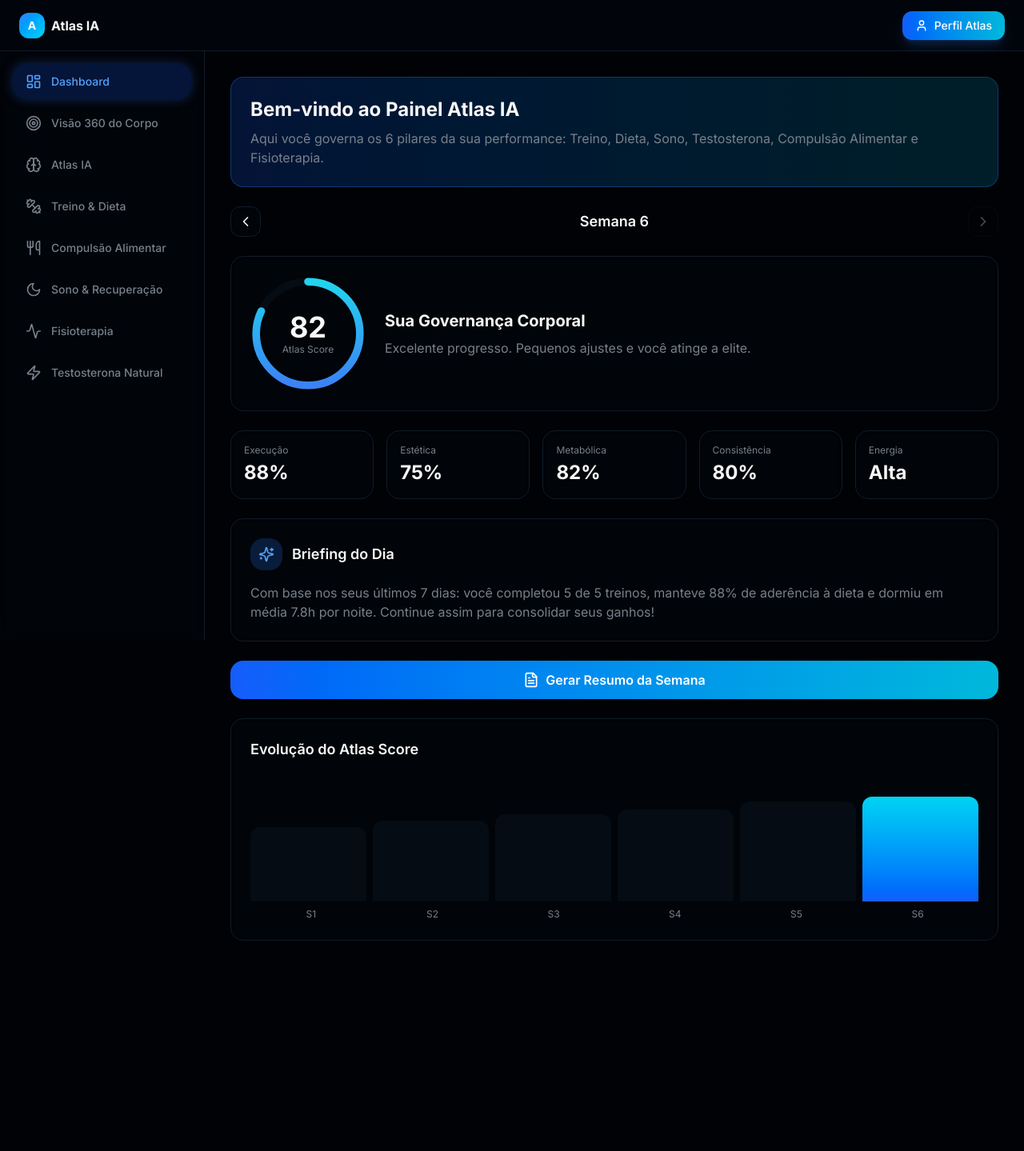
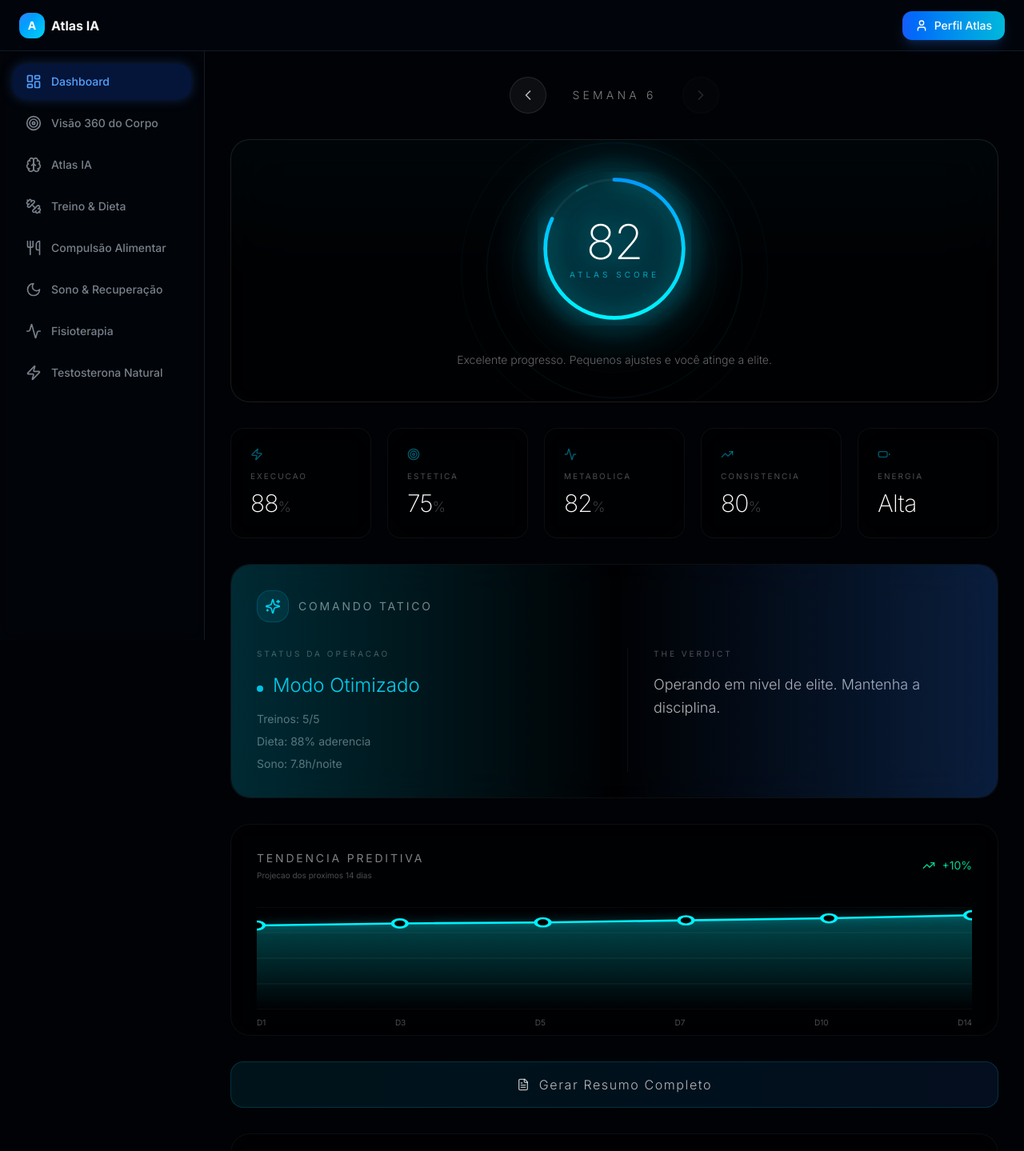
Before and after one commit to alexluciofilho7-cmyk/ATLAS-AI, a Next.js app: page /app in a window 1280 px wide. Shown: the top 1439 px of the page at 80% size. Before the commit the page ends 1208 px from the top, so only its background shows below. Built offline with nearby package versions, Linux system fonts and the light colour scheme.

Commit message:
refactor: update DashboardView with futuristic elite aesthetic
Implement Tesla/SpaceX style UI with holographic elements, 3D hover effects, and old money digital theme.

Co-authored-by: null <248574290+alexluciofilho7-cmyk@users.noreply.github.com>

```diff
--- a/app/app/page.tsx
+++ b/app/app/page.tsx
@@ -1,4 +1,8 @@
 "use client"
+
+import React from "react"
+
+import { useEffect } from "react"
 
 import { useCallback } from "react"
 
@@ -36,6 +40,7 @@ import {
   Coffee,
   Wine,
   Award,
+  Battery,
 } from "lucide-react"
 import {
   useAtlasData,
@@ -233,6 +238,8 @@ function DashboardView() {
   const { currentWeekMetrics } = useAtlasData()
   const [weekIndex, setWeekIndex] = useState(mockWeeks.length - 1)
   const [showSummary, setShowSummary] = useState(false)
+  const [animatedScore, setAnimatedScore] = useState(0)
+  const [hoveredCard, setHoveredCard] = useState<string | null>(null)
 
   const currentWeek = mockWeeks[weekIndex]
   const canGoPrev = weekIndex > 0
@@ -241,169 +248,361 @@ function DashboardView() {
   const circumference = 2 * Math.PI * 54
   const strokeDashoffset = circumference - (currentWeek.atlasScore / 100) * circumference
 
+  // Animate score from 0 to target
+  useEffect(() => {
+    setAnimatedScore(0)
+    const target = currentWeek.atlasScore
+    const duration = 1500
+    const steps = 60
+    const increment = target / steps
+    let current = 0
+    const timer = setInterval(() => {
+      current += increment
+      if (current >= target) {
+        setAnimatedScore(target)
+        clearInterval(timer)
+      } else {
+        setAnimatedScore(Math.floor(current))
+      }
+    }, duration / steps)
+    return () => clearInterval(timer)
+  }, [currentWeek.atlasScore, weekIndex])
+
+  // 14-day predictive data
+  const predictiveData = [
+    { day: 1, score: currentWeek.atlasScore },
+    { day: 3, score: currentWeek.atlasScore + 2 },
+    { day: 5, score: currentWeek.atlasScore + 3 },
+    { day: 7, score: currentWeek.atlasScore + 5 },
+    { day: 10, score: currentWeek.atlasScore + 7 },
+    { day: 14, score: Math.min(currentWeek.atlasScore + 10, 100) },
+  ]
+
+  // 3D tilt effect handler
+  const handleMouseMove = (e: React.MouseEvent<HTMLDivElement>, cardId: string) => {
+    if (hoveredCard !== cardId) return
+    const card = e.currentTarget
+    const rect = card.getBoundingClientRect()
+    const x = e.clientX - rect.left
+    const y = e.clientY - rect.top
+    const centerX = rect.width / 2
+    const centerY = rect.height / 2
+    const rotateX = (y - centerY) / 10
+    const rotateY = (centerX - x) / 10
+    card.style.transform = `perspective(1000px) rotateX(${rotateX}deg) rotateY(${rotateY}deg) translateZ(10px)`
+  }
+
+  const handleMouseLeave = (e: React.MouseEvent<HTMLDivElement>) => {
+    e.currentTarget.style.transform = 'perspective(1000px) rotateX(0deg) rotateY(0deg) translateZ(0px)'
+    setHoveredCard(null)
+  }
+
+  const getVerdict = () => {
+    if (currentWeek.dietAdherence < 70) return "Sua dieta precisa de atenção imediata. Sem ela, treino vira cardio."
+    if (currentWeek.avgSleepHours < 7) return "Sono abaixo do ideal. Recuperacao comprometida = ganhos perdidos."
+    if (currentWeek.executionRate < 80) return "Execucao inconsistente. Compromisso nao e negociavel."
+    return "Operando em nivel de elite. Mantenha a disciplina."
+  }
+
+  const getOperationMode = () => {
+    if (currentWeek.atlasScore >= 85) return { mode: "Modo Atleta", color: "text-emerald-400" }
+    if (currentWeek.atlasScore >= 70) return { mode: "Modo Otimizado", color: "text-cyan-400" }
+    if (currentWeek.atlasScore >= 50) return { mode: "Modo Recuperacao", color: "text-amber-400" }
+    return { mode: "Modo Critico", color: "text-red-400" }
+  }
+
+  const operation = getOperationMode()
+
   return (
-    <div className="space-y-6">
-      {/* Welcome message */}
-      <div className="bg-gradient-to-r from-blue-600/20 to-cyan-600/20 border border-blue-500/30 rounded-2xl p-6">
-        <h2 className="text-2xl font-bold text-foreground mb-2">Bem-vindo ao Painel Atlas IA</h2>
-        <p className="text-muted-foreground">
-          Aqui você governa os 6 pilares da sua performance: Treino, Dieta, Sono, Testosterona, Compulsão Alimentar e
-          Fisioterapia.
-        </p>
-      </div>
-
-      {/* Week navigation */}
-      <div className="flex items-center justify-between">
+    <div className="space-y-8 pb-8">
+      {/* Week navigation - minimal */}
+      <div className="flex items-center justify-center gap-8">
         <button
           onClick={() => canGoPrev && setWeekIndex(weekIndex - 1)}
           disabled={!canGoPrev}
-          className="p-2 rounded-lg bg-card/50 border border-border hover:border-blue-500/50 disabled:opacity-30 disabled:cursor-not-allowed transition-all"
-        >
-          <ChevronLeft className="w-5 h-5" />
-        </button>
-        <span className="text-lg font-semibold text-foreground">{currentWeek.weekLabel}</span>
+          className="p-3 rounded-full bg-white/5 border border-white/10 hover:border-cyan-500/50 hover:bg-cyan-500/10 disabled:opacity-20 disabled:cursor-not-allowed transition-all duration-300"
+        >
+          <ChevronLeft className="w-5 h-5 text-white/70" />
+        </button>
+        <span className="text-sm font-light tracking-[0.3em] uppercase text-white/50">{currentWeek.weekLabel}</span>
         <button
           onClick={() => canGoNext && setWeekIndex(weekIndex + 1)}
           disabled={!canGoNext}
-          className="p-2 rounded-lg bg-card/50 border border-border hover:border-blue-500/50 disabled:opacity-30 disabled:cursor-not-allowed transition-all"
-        >
-          <ChevronRight className="w-5 h-5" />
-        </button>
-      </div>
-
-      {/* Atlas Score card */}
-      <div className="bg-card/50 backdrop-blur-sm border border-border rounded-2xl p-6 hover:border-blue-500/30 hover:shadow-[0_0_20px_rgba(59,130,246,0.15)] transition-all duration-300">
-        <div className="flex flex-col md:flex-row items-center gap-6">
-          <div className="relative w-36 h-36">
-            <svg className="w-full h-full -rotate-90" viewBox="0 0 120 120">
+          className="p-3 rounded-full bg-white/5 border border-white/10 hover:border-cyan-500/50 hover:bg-cyan-500/10 disabled:opacity-20 disabled:cursor-not-allowed transition-all duration-300"
+        >
+          <ChevronRight className="w-5 h-5 text-white/70" />
+        </button>
+      </div>
+
+      {/* Atlas Score - Holographic Scanner */}
+      <div className="relative">
+        <div className="absolute inset-0 bg-gradient-to-b from-cyan-500/5 via-transparent to-transparent rounded-3xl" />
+        <div className="relative bg-black/40 backdrop-blur-xl border border-white/10 rounded-3xl p-10 overflow-hidden">
+          {/* Orbital background animation */}
+          <div className="absolute inset-0 flex items-center justify-center pointer-events-none">
+            <div className="w-80 h-80 border border-cyan-500/10 rounded-full animate-[spin_20s_linear_infinite]" />
+            <div className="absolute w-64 h-64 border border-cyan-500/5 rounded-full animate-[spin_15s_linear_infinite_reverse]" />
+            <div className="absolute w-96 h-96 border border-cyan-500/5 rounded-full animate-[spin_30s_linear_infinite]" />
+          </div>
+
+          <div className="relative flex flex-col items-center">
+            {/* Holographic Scanner Ring */}
+            <div className="relative w-48 h-48 mb-8">
+              {/* Outer glow pulse */}
+              <div className="absolute inset-[-20px] rounded-full bg-cyan-500/20 blur-xl animate-pulse" />
+              <div className="absolute inset-[-10px] rounded-full bg-cyan-400/10 blur-md animate-[pulse_2s_ease-in-out_infinite]" />
+
+              {/* Main ring */}
+              <svg className="w-full h-full -rotate-90 relative z-10" viewBox="0 0 120 120">
+                {/* Background ring */}
                 <circle
                   cx="60"
                   cy="60"
                   r="54"
                   fill="none"
-                stroke="currentColor"
-                strokeWidth="8"
-                className="text-secondary"
+                  stroke="rgba(255,255,255,0.05)"
+                  strokeWidth="2"
                 />
+                {/* Progress ring */}
                 <circle
                   cx="60"
                   cy="60"
                   r="54"
                   fill="none"
-                stroke="url(#scoreGradient)"
-                strokeWidth="8"
+                  stroke="url(#holoGradient)"
+                  strokeWidth="3"
                   strokeLinecap="round"
                   strokeDasharray={circumference}
                   strokeDashoffset={strokeDashoffset}
-                className="transition-all duration-700"
+                  className="transition-all duration-1000 ease-out"
+                  style={{ filter: 'drop-shadow(0 0 8px rgba(0,242,255,0.6))' }}
+                />
+                {/* Scanner line */}
+                <circle
+                  cx="60"
+                  cy="60"
+                  r="54"
+                  fill="none"
+                  stroke="rgba(0,242,255,0.3)"
+                  strokeWidth="1"
+                  strokeDasharray="10 340"
+                  className="animate-[spin_3s_linear_infinite] origin-center"
+                  style={{ transformOrigin: '60px 60px' }}
                 />
                 <defs>
-                <linearGradient id="scoreGradient" x1="0%" y1="0%" x2="100%" y2="0%">
-                  <stop offset="0%" stopColor="#3b82f6" />
-                  <stop offset="100%" stopColor="#22d3ee" />
+                  <linearGradient id="holoGradient" x1="0%" y1="0%" x2="100%" y2="0%">
+                    <stop offset="0%" stopColor="#00F2FF" />
+                    <stop offset="50%" stopColor="#00D4FF" />
+                    <stop offset="100%" stopColor="#0099FF" />
                   </linearGradient>
                 </defs>
               </svg>
+
+              {/* Center content */}
               <div className="absolute inset-0 flex flex-col items-center justify-center">
-              <span className="text-4xl font-bold text-foreground">{currentWeek.atlasScore}</span>
-              <span className="text-xs text-muted-foreground">Atlas Score</span>
-            </div>
-          </div>
-          <div className="flex-1 text-center md:text-left">
-            <h3 className="text-xl font-bold text-foreground mb-2">Sua Governança Corporal</h3>
-            <p className="text-muted-foreground">{getAtlasScoreMessage(currentWeek.atlasScore)}</p>
-          </div>
-        </div>
-      </div>
-
-      {/* Metrics grid */}
-      <div className="grid grid-cols-2 md:grid-cols-5 gap-4">
+                <span
+                  className="text-6xl font-extralight tracking-tight text-white"
+                  style={{ textShadow: '0 0 30px rgba(0,242,255,0.5), 0 0 60px rgba(0,242,255,0.3)' }}
+                >
+                  {animatedScore}
+                </span>
+                <span className="text-[10px] tracking-[0.4em] uppercase text-cyan-400/70 mt-1">Atlas Score</span>
+              </div>
+            </div>
+
+            {/* Status text */}
+            <p className="text-center text-white/40 text-sm font-light max-w-md leading-relaxed">
+              {getAtlasScoreMessage(currentWeek.atlasScore)}
+            </p>
+          </div>
+        </div>
+      </div>
+
+      {/* Metrics Grid - Floating 3D Cards */}
+      <div className="grid grid-cols-2 md:grid-cols-5 gap-5">
         {[
-          { label: "Execução", value: currentWeek.executionRate, unit: "%", color: "blue" },
-          { label: "Estética", value: currentWeek.aestheticProgress, unit: "%", color: "indigo" },
-          { label: "Metabólica", value: currentWeek.metabolicHealth, unit: "%", color: "green" },
-          { label: "Consistência", value: currentWeek.generalConsistency, unit: "%", color: "cyan" },
-          { label: "Energia", value: currentWeek.energyLevel, unit: "", color: "purple" },
+          { label: "Execucao", value: currentWeek.executionRate, unit: "%", icon: Zap },
+          { label: "Estetica", value: currentWeek.aestheticProgress, unit: "%", icon: Target },
+          { label: "Metabolica", value: currentWeek.metabolicHealth, unit: "%", icon: Activity },
+          { label: "Consistencia", value: currentWeek.generalConsistency, unit: "%", icon: TrendingUp },
+          { label: "Energia", value: currentWeek.energyLevel, unit: "", icon: Battery },
         ].map((metric) => (
           <div
             key={metric.label}
-            className="bg-card/50 backdrop-blur-sm border border-border rounded-xl p-4 hover:border-blue-500/30 transition-all"
-          >
-            <p className="text-xs text-muted-foreground mb-1">{metric.label}</p>
-            <p className="text-2xl font-bold text-foreground">
+            onMouseEnter={() => setHoveredCard(metric.label)}
+            onMouseMove={(e) => handleMouseMove(e, metric.label)}
+            onMouseLeave={handleMouseLeave}
+            className="group relative bg-black/30 backdrop-blur-xl border border-white/5 rounded-2xl p-6 transition-all duration-300 hover:border-cyan-500/30 hover:shadow-[0_0_40px_rgba(0,242,255,0.1)]"
+            style={{ transformStyle: 'preserve-3d', transition: 'transform 0.1s ease-out, border-color 0.3s, box-shadow 0.3s' }}
+          >
+            <div className="absolute inset-0 bg-gradient-to-br from-cyan-500/5 to-transparent opacity-0 group-hover:opacity-100 transition-opacity rounded-2xl" />
+            <metric.icon className="w-4 h-4 text-cyan-500/50 mb-3" />
+            <p className="text-[10px] tracking-[0.2em] uppercase text-white/30 mb-2">{metric.label}</p>
+            <p className="text-3xl font-extralight text-white tracking-tight">
               {metric.value}
-              {metric.unit}
+              <span className="text-lg text-white/30">{metric.unit}</span>
             </p>
           </div>
         ))}
       </div>
 
-      {/* Briefing card */}
-      <div className="bg-card/50 backdrop-blur-sm border border-border rounded-2xl p-6">
-        <div className="flex items-center gap-3 mb-4">
-          <div className="w-10 h-10 rounded-xl bg-blue-500/20 flex items-center justify-center">
-            <Sparkles className="w-5 h-5 text-blue-400" />
-          </div>
-          <h3 className="text-lg font-semibold text-foreground">Briefing do Dia</h3>
-        </div>
-        <p className="text-muted-foreground">
-          Com base nos seus últimos 7 dias: você completou {currentWeek.trainingsDone} de {currentWeek.trainingsPlanned}{" "}
-          treinos, manteve {currentWeek.dietAdherence}% de aderência à dieta e dormiu em média{" "}
-          {currentWeek.avgSleepHours}h por noite.
-          {currentWeek.atlasScore >= 75
-            ? " Continue assim para consolidar seus ganhos!"
-            : " Foque em aumentar a consistência para acelerar seus resultados."}
-        </p>
+      {/* Tactical Command Briefing */}
+      <div className="relative">
+        <div className="absolute inset-0 bg-gradient-to-r from-cyan-500/5 via-transparent to-blue-500/5 rounded-3xl" />
+        <div className="relative bg-black/30 backdrop-blur-xl rounded-3xl p-8 border border-white/5 overflow-hidden">
+          {/* Gradient border effect */}
+          <div className="absolute inset-0 rounded-3xl p-[1px] bg-gradient-to-r from-cyan-500/20 via-transparent to-blue-500/20 pointer-events-none" />
+
+          <div className="flex items-center gap-3 mb-8">
+            <div className="w-10 h-10 rounded-xl bg-cyan-500/10 flex items-center justify-center border border-cyan-500/20">
+              <Sparkles className="w-5 h-5 text-cyan-400" />
+            </div>
+            <h3 className="text-sm tracking-[0.2em] uppercase text-white/50">Comando Tatico</h3>
+          </div>
+
+          <div className="grid md:grid-cols-2 gap-8">
+            {/* Left: Operation Status */}
+            <div className="space-y-4">
+              <p className="text-[10px] tracking-[0.3em] uppercase text-white/30">Status da Operacao</p>
+              <div className="flex items-baseline gap-3">
+                <div className={`w-2 h-2 rounded-full ${operation.color.replace('text-', 'bg-')} animate-pulse`} />
+                <span className={`text-2xl font-light ${operation.color}`}>{operation.mode}</span>
+              </div>
+              <div className="space-y-2 text-sm text-white/40">
+                <p>Treinos: {currentWeek.trainingsDone}/{currentWeek.trainingsPlanned}</p>
+                <p>Dieta: {currentWeek.dietAdherence}% aderencia</p>
+                <p>Sono: {currentWeek.avgSleepHours}h/noite</p>
+              </div>
+            </div>
+
+            {/* Right: The Verdict */}
+            <div className="space-y-4 md:border-l md:border-white/5 md:pl-8">
+              <p className="text-[10px] tracking-[0.3em] uppercase text-white/30">The Verdict</p>
+              <p className="text-lg font-light text-white/70 leading-relaxed">
+                {getVerdict()}
+              </p>
+            </div>
+          </div>
+        </div>
+      </div>
+
+      {/* Predictive Performance Chart */}
+      <div className="bg-black/30 backdrop-blur-xl border border-white/5 rounded-3xl p-8">
+        <div className="flex items-center justify-between mb-8">
+          <div>
+            <h3 className="text-sm tracking-[0.2em] uppercase text-white/50 mb-1">Tendencia Preditiva</h3>
+            <p className="text-[10px] text-white/30">Projecao dos proximos 14 dias</p>
+          </div>
+          <div className="flex items-center gap-2 text-emerald-400">
+            <TrendingUp className="w-4 h-4" />
+            <span className="text-sm">+{Math.min(10, 100 - currentWeek.atlasScore)}%</span>
+          </div>
+        </div>
+
+        {/* Line chart */}
+        <div className="relative h-32">
+          <svg className="w-full h-full" viewBox="0 0 400 100" preserveAspectRatio="none">
+            {/* Grid lines */}
+            {[0, 25, 50, 75, 100].map((y) => (
+              <line key={y} x1="0" y1={100 - y} x2="400" y2={100 - y} stroke="rgba(255,255,255,0.05)" strokeWidth="1" />
+            ))}
+
+            {/* Area fill */}
+            <defs>
+              <linearGradient id="areaGradient" x1="0" y1="0" x2="0" y2="1">
+                <stop offset="0%" stopColor="rgba(0,242,255,0.3)" />
+                <stop offset="100%" stopColor="rgba(0,242,255,0)" />
+              </linearGradient>
+            </defs>
+            <path
+              d={`M 0 ${100 - predictiveData[0].score} ${predictiveData.map((d, i) => `L ${(i / (predictiveData.length - 1)) * 400} ${100 - d.score}`).join(' ')} L 400 100 L 0 100 Z`}
+              fill="url(#areaGradient)"
+            />
+
+            {/* Line */}
+            <path
+              d={`M 0 ${100 - predictiveData[0].score} ${predictiveData.map((d, i) => `L ${(i / (predictiveData.length - 1)) * 400} ${100 - d.score}`).join(' ')}`}
+              fill="none"
+              stroke="#00F2FF"
+              strokeWidth="2"
+              style={{ filter: 'drop-shadow(0 0 4px rgba(0,242,255,0.5))' }}
+            />
+
+            {/* Data points */}
+            {predictiveData.map((d, i) => (
+              <circle
+                key={i}
+                cx={(i / (predictiveData.length - 1)) * 400}
+                cy={100 - d.score}
+                r="4"
+                fill="#000"
+                stroke="#00F2FF"
+                strokeWidth="2"
+              />
+            ))}
+          </svg>
+
+          {/* X-axis labels */}
+          <div className="absolute bottom-[-24px] left-0 right-0 flex justify-between text-[10px] text-white/30">
+            {predictiveData.map((d) => (
+              <span key={d.day}>D{d.day}</span>
+            ))}
+          </div>
+        </div>
       </div>
 
       {/* Summary button */}
       <button
         onClick={() => setShowSummary(!showSummary)}
-        className="w-full py-3 bg-gradient-to-r from-blue-600 to-cyan-500 text-white font-semibold rounded-xl hover:opacity-90 transition-opacity flex items-center justify-center gap-2"
-      >
-        <FileText className="w-5 h-5" />
-        {showSummary ? "Ocultar Resumo" : "Gerar Resumo da Semana"}
+        className="w-full py-4 bg-gradient-to-r from-cyan-500/10 to-blue-500/10 border border-cyan-500/20 text-white/70 font-light tracking-[0.1em] rounded-2xl hover:border-cyan-500/40 hover:text-white transition-all duration-300 flex items-center justify-center gap-3"
+      >
+        <FileText className="w-4 h-4" />
+        {showSummary ? "Ocultar Resumo" : "Gerar Resumo Completo"}
       </button>
 
       {showSummary && (
-        <div className="bg-card/50 backdrop-blur-sm border border-blue-500/30 rounded-2xl p-6 animate-in fade-in duration-300">
-          <h4 className="text-lg font-semibold text-foreground mb-4">Resumo Completo - {currentWeek.weekLabel}</h4>
-          <div className="space-y-3 text-muted-foreground">
-            <p>
-              Atlas Score: {currentWeek.atlasScore}/100 - {getAtlasScoreMessage(currentWeek.atlasScore)}
-            </p>
-            <p>
-              Treinos: {currentWeek.trainingsDone}/{currentWeek.trainingsPlanned} ({currentWeek.executionRate}% de
-              execução)
-            </p>
-            <p>Dieta: {currentWeek.dietAdherence}% de aderência</p>
-            <p>Sono: média de {currentWeek.avgSleepHours}h/noite</p>
-            <p>Energia: {currentWeek.energyLevel}</p>
-            <p>
-              Variação de peso: {currentWeek.weightDeltaKg > 0 ? "+" : ""}
-              {currentWeek.weightDeltaKg}kg
-            </p>
+        <div className="bg-black/30 backdrop-blur-xl border border-cyan-500/20 rounded-3xl p-8 animate-in fade-in slide-in-from-bottom-4 duration-500">
+          <h4 className="text-sm tracking-[0.2em] uppercase text-white/50 mb-6">Resumo Executivo - {currentWeek.weekLabel}</h4>
+          <div className="grid md:grid-cols-2 gap-6 text-white/40 text-sm">
+            <div className="space-y-3">
+              <p>Atlas Score: <span className="text-white/70">{currentWeek.atlasScore}/100</span></p>
+              <p>Treinos: <span className="text-white/70">{currentWeek.trainingsDone}/{currentWeek.trainingsPlanned}</span></p>
+              <p>Execucao: <span className="text-white/70">{currentWeek.executionRate}%</span></p>
+            </div>
+            <div className="space-y-3">
+              <p>Dieta: <span className="text-white/70">{currentWeek.dietAdherence}%</span></p>
+              <p>Sono: <span className="text-white/70">{currentWeek.avgSleepHours}h/noite</span></p>
+              <p>Peso: <span className="text-white/70">{currentWeek.weightDeltaKg > 0 ? "+" : ""}{currentWeek.weightDeltaKg}kg</span></p>
+            </div>
           </div>
         </div>
       )}
 
-      {/* Evolution chart */}
-      <div className="bg-card/50 backdrop-blur-sm border border-border rounded-2xl p-6">
-        <h3 className="text-lg font-semibold text-foreground mb-4">Evolução do Atlas Score</h3>
-        <div className="flex items-end justify-between gap-2 h-40">
+      {/* Evolution chart - Minimal */}
+      <div className="bg-black/30 backdrop-blur-xl border border-white/5 rounded-3xl p-8">
+        <h3 className="text-sm tracking-[0.2em] uppercase text-white/50 mb-6">Evolucao Historica</h3>
+        <div className="flex items-end justify-between gap-3 h-32">
           {mockWeeks.map((week, idx) => (
             <button
               key={week.weekLabel}
               onClick={() => setWeekIndex(idx)}
-              className={`flex-1 rounded-t-lg transition-all duration-300 hover:opacity-80 ${
-                idx === weekIndex ? "bg-gradient-to-t from-blue-600 to-cyan-400" : "bg-secondary"
+              className={`flex-1 rounded-t-xl transition-all duration-500 relative group ${
+                idx === weekIndex
+                  ? "bg-gradient-to-t from-cyan-500/80 to-cyan-400/60"
+                  : "bg-white/5 hover:bg-white/10"
               }`}
               style={{ height: `${week.atlasScore}%` }}
-              title={`${week.weekLabel}: ${week.atlasScore}`}
-            />
+            >
+              {idx === weekIndex && (
+                <div className="absolute inset-0 bg-cyan-400/20 blur-xl rounded-xl" />
+              )}
+              <span className="absolute -top-6 left-1/2 -translate-x-1/2 text-xs text-white/50 opacity-0 group-hover:opacity-100 transition-opacity">
+                {week.atlasScore}
+              </span>
+            </button>
           ))}
         </div>
-        <div className="flex justify-between mt-2 text-xs text-muted-foreground">
+        <div className="flex justify-between mt-4 text-[10px] tracking-[0.1em] text-white/30">
           {mockWeeks.map((week) => (
             <span key={week.weekLabel} className="flex-1 text-center">
               S{week.weekLabel.split(" ")[1]}
```
Also changed, not shown: 1 other file (tests, documents, lock files or other folders). Lines whose indentation alone changed are shown as unchanged.
